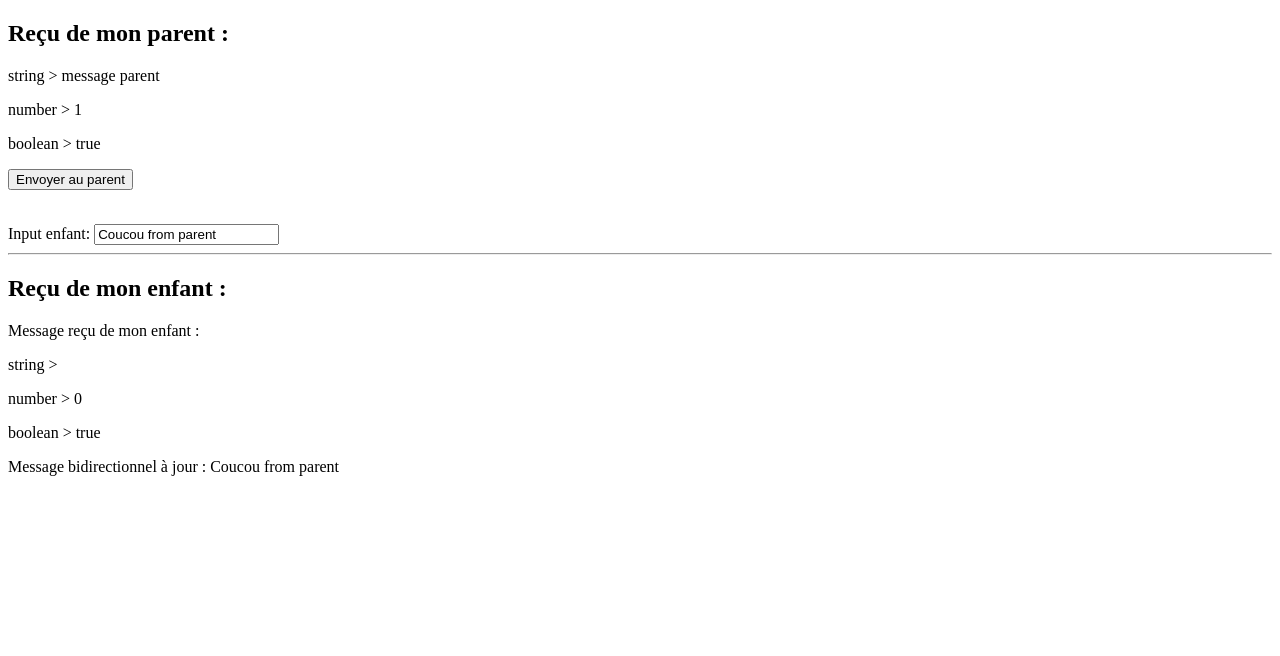
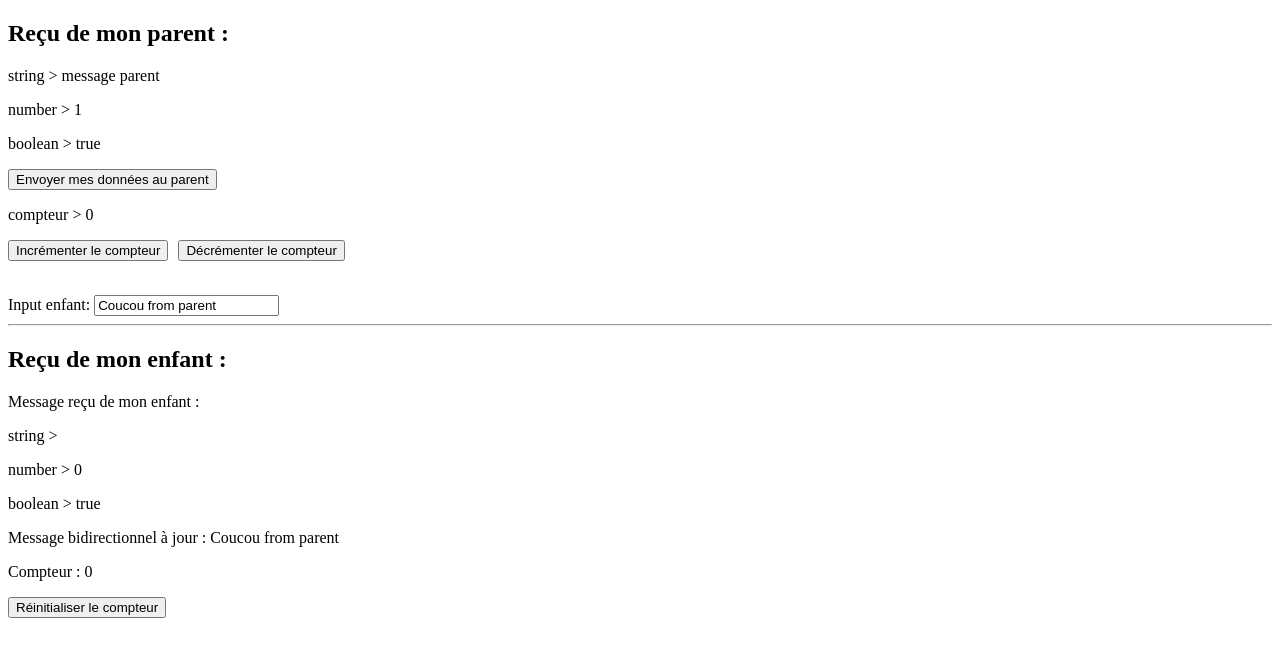
Before and after one commit to CDelf/angular-formation, an Angular app: page / in a window 1280 px wide. Shown: the top 656 px of the page. Built offline with nearby package versions, Linux system fonts and the light colour scheme.

Commit message:
TP 3 - ajout compteur commun

```diff
--- a/src/components/child-component/child-component.html
+++ b/src/components/child-component/child-component.html
@@ -1,10 +1,17 @@
 <h2>Reçu de mon parent : </h2>
 
-<p>string > {{message()}}</p>
-<p>number > {{nombre()}}</p>
-<p>boolean > {{vraiOuFaux()}}</p>
+<p>string > {{ message() }}</p>
+<p>number > {{ nombre() }}</p>
+<p>boolean > {{ vraiOuFaux() }}</p>
+
 <p>
-<button (click)="sendData()"> Envoyer au parent </button>
+<button (click)="sendData()"> Envoyer mes données au parent </button>
+</p>
+<p><p>compteur > {{ counter() }}</p>
+<p>
+  <button (click)="incrementCounter()">Incrémenter le compteur</button>
+  <span style="margin-left: 10px;"></span>
+  <button (click)="decrementCounter()">Décrémenter le compteur</button>
 </p>
 <br />
 Input enfant:
--- a/src/components/child-component/child-component.ts
+++ b/src/components/child-component/child-component.ts
@@ -17,9 +17,19 @@ export class ChildComponent {
 
   inputMessage =  model("");
 
+  counter = model(0);
+
   sendData() {
     this.messageChange.emit('Message enfant!');
     this.nombreChange.emit(9999999);
     this.vraiOuFauxChange.emit(false);
   }
+
+  incrementCounter() {
+    this.counter.set(this.counter() + 1);
+  }
+
+  decrementCounter() {
+    this.counter.set(this.counter() - 1);
+  }
 }
--- a/src/components/parent-component/parent-component.html
+++ b/src/components/parent-component/parent-component.html
@@ -1,5 +1,5 @@
 <app-child-component [message]="'message parent'" [nombre]="1" [vraiOuFaux]="true"
-                     [(inputMessage)]="inputMessage"
+                     [(counter)]="counter" [(inputMessage)]="inputMessage"
                      (messageChange)="receiveMessage($event)"
                      (nombreChange)="receiveNombre($event)"
                      (vraiOuFauxChange)="receiveBool($event)"></app-child-component>
@@ -11,4 +11,6 @@
 <p>boolean > {{receivedBoolean}}</p>
 
 <p>Message bidirectionnel à jour : {{ inputMessage }}</p>
+<p>Compteur : {{ counter }}</p>
+<button (click)="reinitialiser()">Réinitialiser le compteur</button>
 <br />
--- a/src/components/parent-component/parent-component.ts
+++ b/src/components/parent-component/parent-component.ts
@@ -16,6 +16,7 @@ export class ParentComponent {
   receivedBoolean : boolean = true;
 
   inputMessage = "Coucou from parent";
+  counter =0;
 
   receiveMessage(msg : string) {
     this.receivedMessage = msg;
@@ -28,4 +29,8 @@ export class ParentComponent {
   receiveBool(bool : boolean) {
     this.receivedBoolean = bool;
   }
+
+  reinitialiser() {
+    this.counter = 0;
+  }
 }
```
